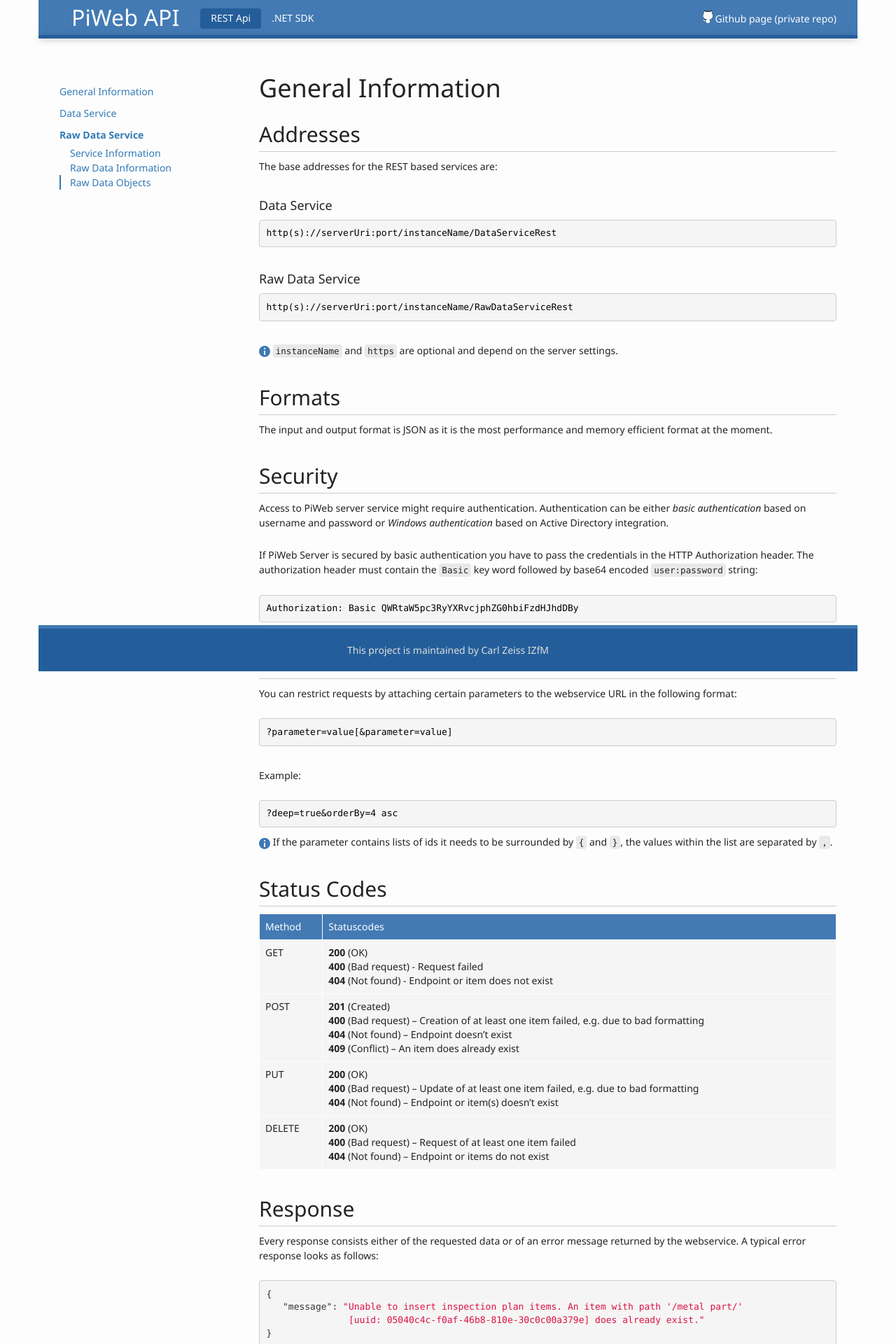
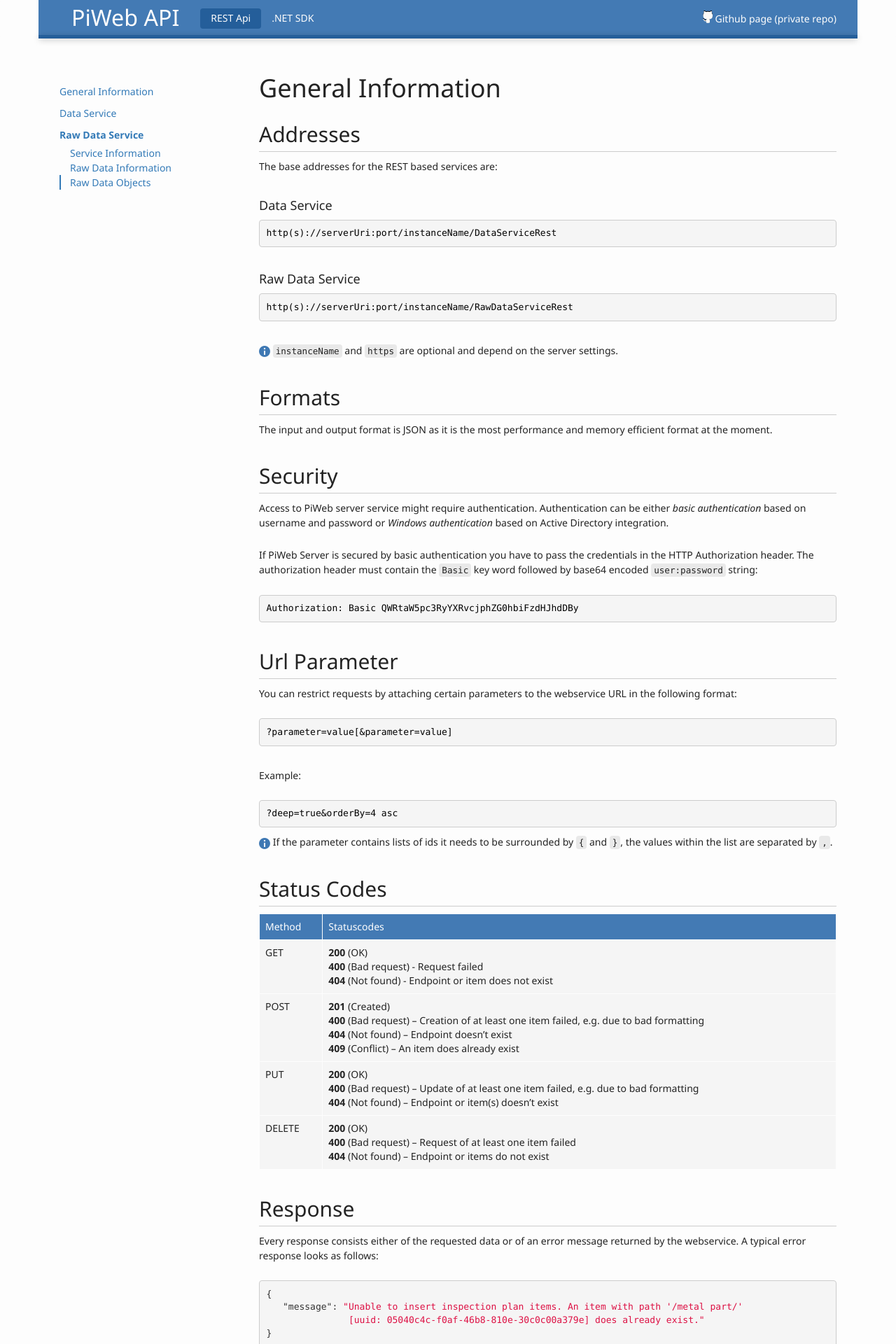
Before and after one commit to ZEISS-PiWeb/PiWeb-Api, a Jekyll site: the page built from _pages/01-restapi.md, in a window 1280 px wide. Shown: the top 1920 px of the page at 70% size. Built offline with Jekyll 4.4.1, drawn with Linux system fonts in a browser that asks for light colours.

Commit message:
Update custom-styles.css

```diff
--- a/stylesheets/custom-styles.css
+++ b/stylesheets/custom-styles.css
@@ -347,16 +347,6 @@
 	border-top: 5px solid #437AB4;
   	padding: 20px;
   	background-color: #245E9A;
-  	bottom: 0px;
-	left: 0px;
-	right: 0px;
-	position: fixed;
-	margin-bottom: -59px;
-}
-
-.affix-bottom{
-	position:static;
-	margin-bottom:0;
 }
 
 .footer>a,
```
